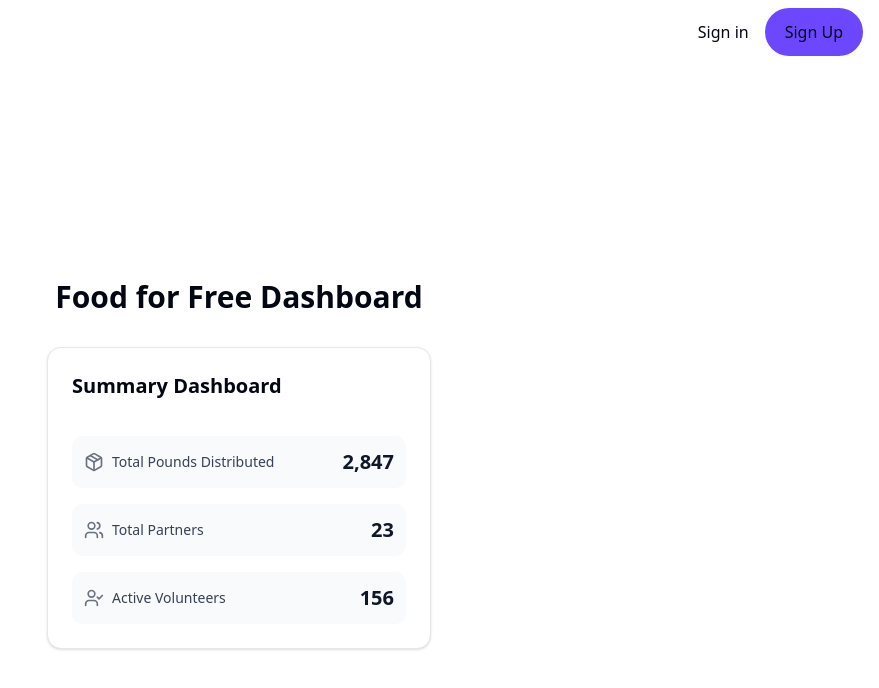
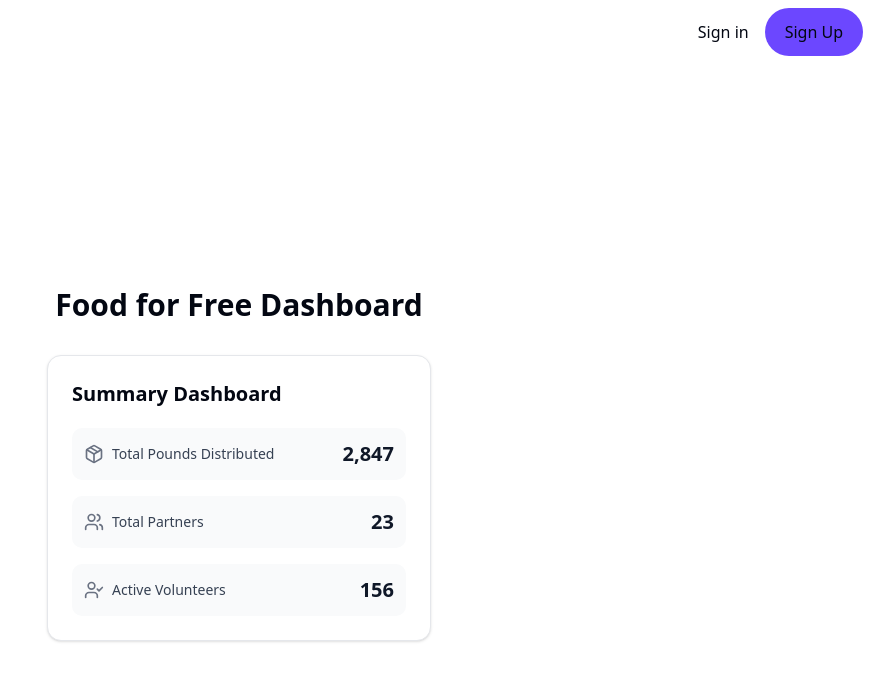
Before and after one commit to JumboCode/food-for-free, a Next.js app: page / in a window 1280 px wide. Shown: the top 688 px of the page, without its empty margins (401-1280 px from the left). Built offline with nearby package versions, Linux system fonts and the light colour scheme; no server answers.

Commit message:
fixed spacing

```diff
--- a/src/components/StatCard.tsx
+++ b/src/components/StatCard.tsx
@@ -13,8 +13,8 @@ interface StatCardProps {
 
 export function StatCard({ title, statistics }: StatCardProps) {
     return (
-        <Card className="w-full max-w-sm">
-            <CardHeader>
+        <Card className="w-full max-w-sm gap-2">
+            <CardHeader className="negative-margin-bottom-2">
                 <CardTitle className="text-xl font-bold">{title}</CardTitle>
             </CardHeader>
             <CardContent className="space-y-4 pt-1">
```
